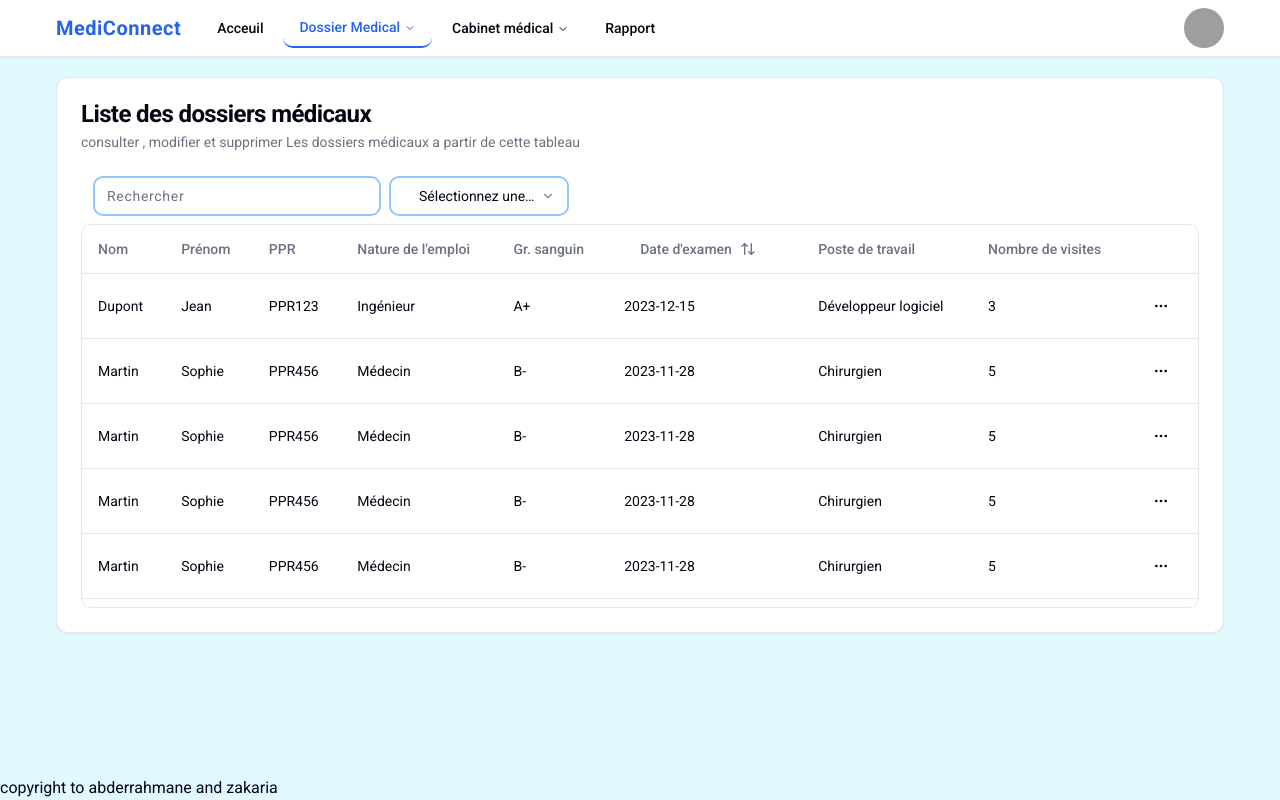
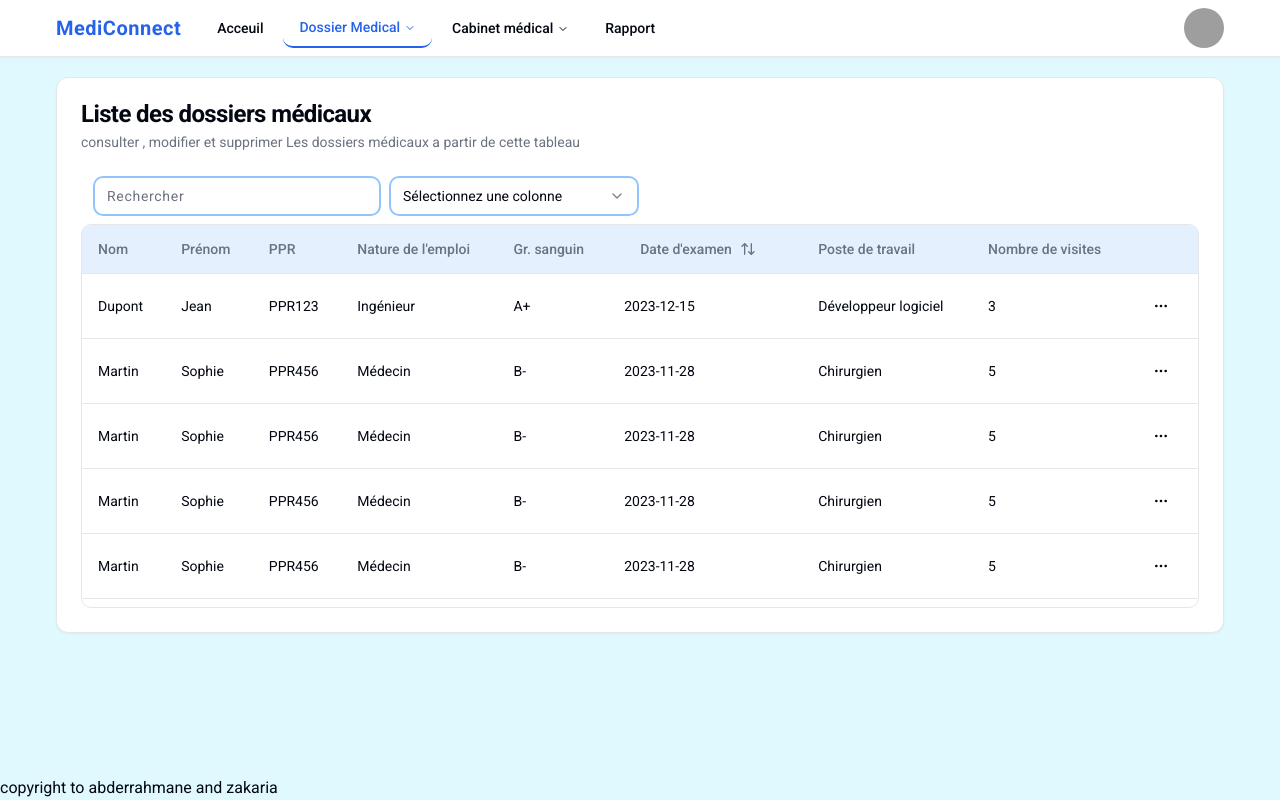
Before and after one commit to abderrahmane0402/MediConnect, a Next.js app: page /dossierMedical in a window 1280 px wide. Built offline with nearby package versions, Linux system fonts and the light colour scheme; grey boxes are pictures that could not be loaded.

Commit message:
fix nav bug with the table

```diff
--- a/components/shared/Nav.tsx
+++ b/components/shared/Nav.tsx
@@ -71,7 +71,7 @@ export default function Nav() {
           >
             Cabinet médical
           </NavigationMenuTrigger>
-          <NavigationMenuContent>
+          <NavigationMenuContent className="z-50">
             <ul className="grid w-[400px] gap-3 p-4 md:w-[500px] md:grid-cols-2 lg:w-[600px]">
               <ListItem href="/employe" title="Les Employés">
                 cette page contient une list des employees du cabinet
--- a/components/tables/dossierMedical/table-data.tsx
+++ b/components/tables/dossierMedical/table-data.tsx
@@ -29,7 +29,7 @@ import {
   PaginationNext,
   PaginationPrevious,
 } from "@/components/ui/pagination";
-import { useState } from "react";
+import { useEffect, useState } from "react";
 import { Input } from "@/components/ui/input";
 
 import {
@@ -65,8 +65,21 @@ export function DossierDataTable<TData, TValue>({
       columnFilters,
     },
   });
+
+  const overrideShadcnElement = () => {
+    const relativeDiv = document.querySelector("#mytable")?.childNodes[0];
+    // @ts-ignore
+    relativeDiv.className = relativeDiv.className.replace("relative", "");
+    // @ts-ignore
+    console.log(relativeDiv.className);
+  };
+
+  useEffect(() => {
+    overrideShadcnElement();
+  }, []);
+
   return (
-    <div className="flex flex-col gap-2">
+    <div className="flex flex-col gap-2 z-0">
       <div className="flex px-3 gap-2">
         <Input
           placeholder="Rechercher"
@@ -80,7 +93,7 @@ export function DossierDataTable<TData, TValue>({
           }
         />
         <Select onValueChange={setSelectColumn}>
-          <SelectTrigger className="w-[180px] border-2 border-blue-300 placeholder:tracking-wider placeholder:text-muted-foreground">
+          <SelectTrigger className="w-[250px] border-2 border-blue-300 placeholder:tracking-wider placeholder:text-muted-foreground">
             <SelectValue placeholder="Sélectionnez une colonne" />
           </SelectTrigger>
           <SelectContent>
@@ -94,9 +107,9 @@ export function DossierDataTable<TData, TValue>({
           </SelectContent>
         </Select>
       </div>
-      <div className="rounded-md border h-96 overflow-auto">
+      <div className="rounded-md border h-96 overflow-auto" id="mytable">
         <Table>
-          <TableHeader>
+          <TableHeader className="bg-blue-100/70">
             {table.getHeaderGroups().map((headerGroup) => (
               <TableRow key={headerGroup.id}>
                 {headerGroup.headers.map((header) => {
```
